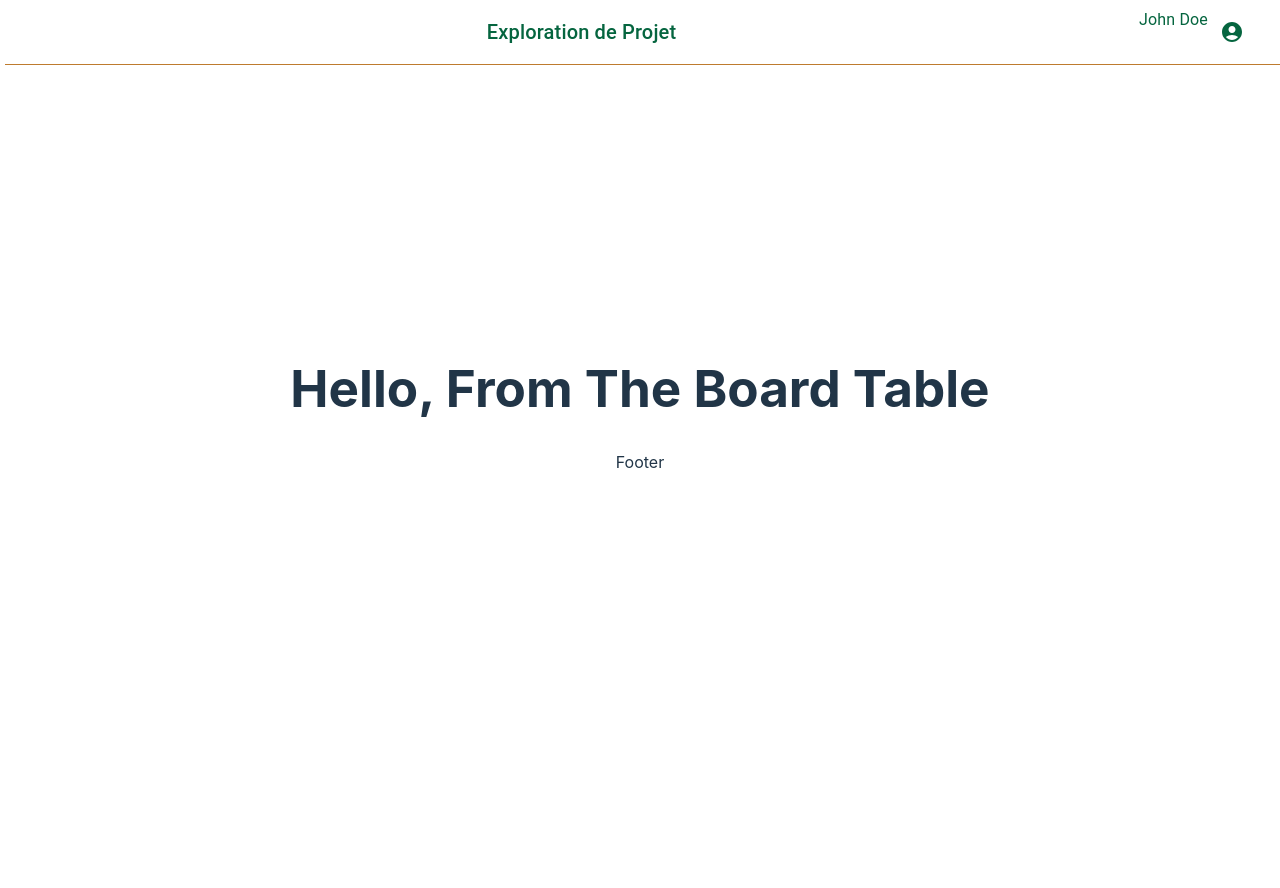
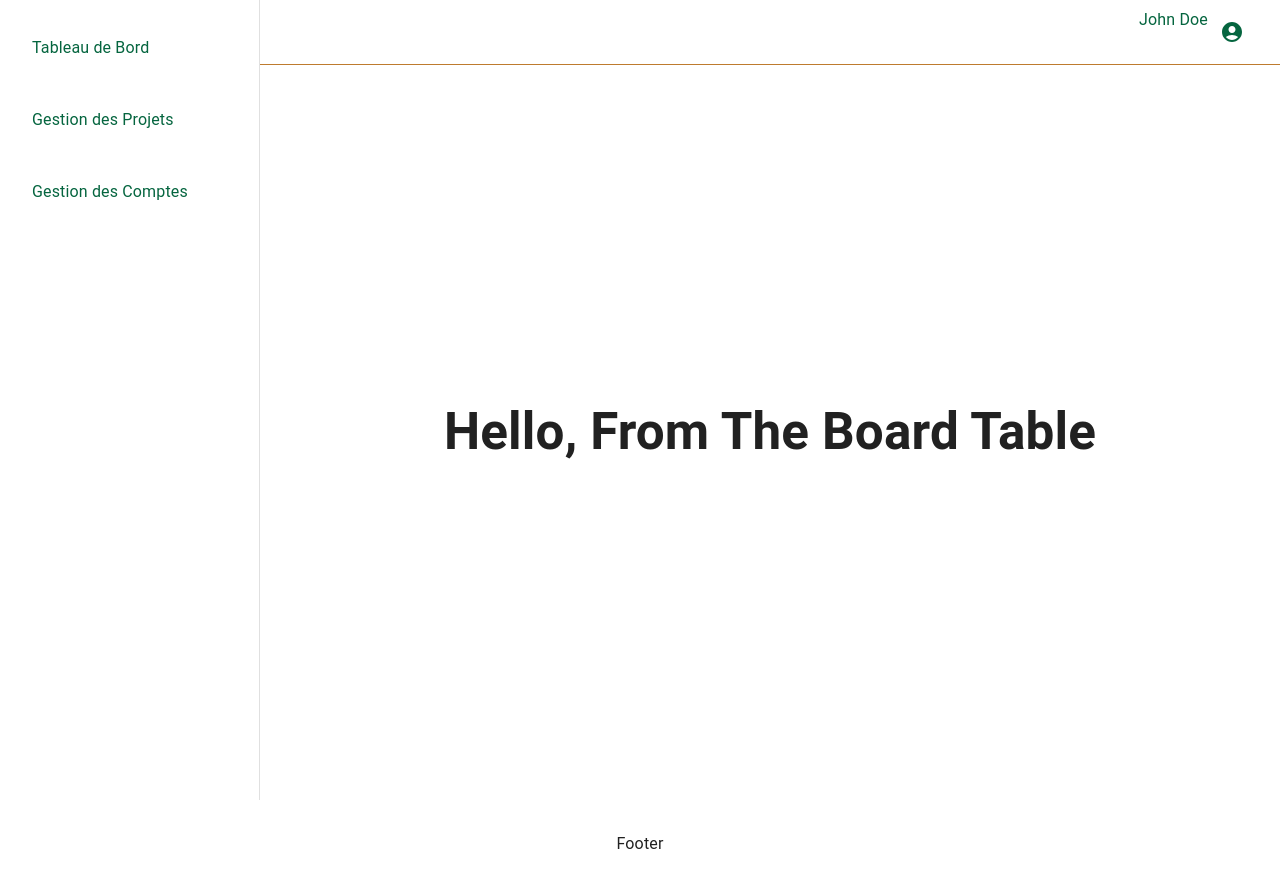
Before and after one commit to GLYJER-HUB/Admin_PE, a React (Vite) app: page / in a window 1280 px wide. Before the commit the page ends 800 px from the top, so only its background shows below. Built offline with nearby package versions, Linux system fonts and the light colour scheme.

Commit message:
sidenav commit

```diff
--- a/package.json
+++ b/package.json
@@ -16,6 +16,7 @@
     "@mui/material": "^5.14.18",
     "react": "^18.2.0",
     "react-dom": "^18.2.0",
+    "react-icons": "^4.12.0",
     "react-router-dom": "^6.19.0"
   },
   "devDependencies": {
--- a/src/App.jsx
+++ b/src/App.jsx
@@ -3,10 +3,11 @@ import { Route, Routes, BrowserRouter } from "react-router-dom";
 import reactLogo from './assets/react.svg'
 import viteLogo from '/vite.svg'
 import './App.css'
-import BoardTable from './screens/boardTable';
+
 import Layout from './components/Layout';
 import GestionProjects from './screens/GestionProjects';
 import GestrionAccount from './screens/GestrionAccount';
+import BoardTable from './screens/BoardTable';
 
 
 
--- a/src/components/Header.jsx
+++ b/src/components/Header.jsx
@@ -18,7 +18,7 @@ function Header() {
             <AppBar style={{ background: "#ffffff", boxShadow: '5px 1px #BE7B2E', }}>
                 <Toolbar >
                     <Typography variant="h6" component="div" sx={{ flexGrow: 1, color: colors.primary }}>
-                        Exploration de Projet
+
                     </Typography>
                     <div>
                         <Box sx={{ display: "flex" }}>
@@ -35,9 +35,6 @@ function Header() {
                             </IconButton>
                         </Box>
 
-
-
-
                     </div>
                 </Toolbar>
             </AppBar>
--- a/src/components/Layout.jsx
+++ b/src/components/Layout.jsx
@@ -7,7 +7,9 @@ const Layout = () => {
     return (
         <>
             <Header />
-            <Outlet />
+            <body>
+                <Outlet />
+            </body>
             <Footer />
         </>
     )
--- a/src/components/Sidenav.jsx
+++ b/src/components/Sidenav.jsx
@@ -1,9 +1,97 @@
-import React from 'react'
+import * as React from "react";
+import Box from "@mui/material/Box";
+import Drawer from '@mui/material/Drawer';
+import CssBaseline from "@mui/material/CssBaseline";
+import AppBar from "@mui/material/AppBar";
+import Toolbar from "@mui/material/Toolbar";
+import Typography from "@mui/material/Typography";
+import ListItemButton from "@mui/material/ListItemButton";
+import ListItemText from "@mui/material/ListItemText";
+import { colors } from '../utilities/colors';
+import ListItemIcon from '@mui/material/ListItemIcon';
+import { useLocation, useNavigate } from "react-router-dom";
+
+
+const drawerWidth = 260;
+
+const menus = [
+  {
+    primary: "Tableau de Bord",
+    path: "/",
+  },
+  {
+    primary: "Gestion des Projets",
+    path: "/gestion-des-projets",
+  },
+  {
+    primary: "Gestion des Comptes",
+    path: "/gestion-des-comptes",
+  }
+];
+
 
 const Sidenav = () => {
+
+  const navigate = useNavigate();
+  const location = useLocation();
+
+  // handle navigation
+  const handleClick = (path) => {
+    navigate(path);
+    window.scrollTo(0, 0);
+  };
   return (
-    <div>S</div>
-  )
+    <Box sx={{display:"flex"}}>
+      <CssBaseline />
+      <Drawer
+        variant="permanent"
+        sx={{
+          width: drawerWidth,
+          flexShrink: 0,
+          [`& .MuiDrawer-paper`]: { width: drawerWidth, boxSizing: 'border-box' },
+        }}
+        >
+      {menus.map((menu) => (
+          <Typography
+            key={menu.path}
+            disablePadding
+            onClick={() => {
+              handleClick(menu.path);
+            }}
+            textColor='inherit'
+          >
+            <ListItemIcon>
+
+            </ListItemIcon>
+            <ListItemButton
+              sx={{
+                ml: 2,
+                mr: 2,
+                color:
+                  location.pathname === menu.path
+                    ? colors.primary
+                    : colors.secondary,
+
+                borderRadius: "5px",
+                ":hover": {
+                  color: colors.secondary,
+
+                  borderRadius: "5px",
+                },
+              }}
+            >
+              <ListItemText primary={menu.primary} sx={{color: colors.primary}} />
+            </ListItemButton>
+
+          </Typography>
+
+        ))}
+      </Drawer>
+
+
+
+    </Box>
+  );
 }
 
 export default Sidenav
--- a/src/screens/BoardTable.jsx
+++ b/src/screens/BoardTable.jsx
@@ -1,10 +1,12 @@
 import React from 'react';
+import Sidenav from '../components/Sidenav';
 import { useNavigate } from "react-router-dom";
 
 
 const BoardTable = () => {
   return <>
-  <h1>Hello, From The Board Table</h1>
+    <Sidenav />
+    <h1>Hello, From The Board Table</h1>
   </>
 }
 
--- a/src/screens/GestionProjects.jsx
+++ b/src/screens/GestionProjects.jsx
@@ -1,8 +1,13 @@
 import React from 'react'
+import Sidenav from '../components/Sidenav'
 
 const GestionProjects = () => {
   return (
+    <>
+    <Sidenav/>
     <div>GestionProjects</div>
+    </>
+
   )
 }
 
--- a/src/screens/GestrionAccount.jsx
+++ b/src/screens/GestrionAccount.jsx
@@ -1,8 +1,12 @@
 import React from 'react'
+import Sidenav from '../components/Sidenav'
 
 const GestrionAccount = () => {
   return (
-    <div>GestrionAccount</div>
+    <>
+     <Sidenav/>
+      <div>GestrionAccount</div>
+    </>
   )
 }
 
--- a/src/screens/Login.jsx
+++ b/src/screens/Login.jsx
@@ -2,7 +2,9 @@ import React from 'react'
 
 const login = () => {
   return (
+    <>
     <div>login</div>
+    </>
   )
 }
 
```
Also changed, not shown: 1 other file (tests, documents, lock files or other folders).
